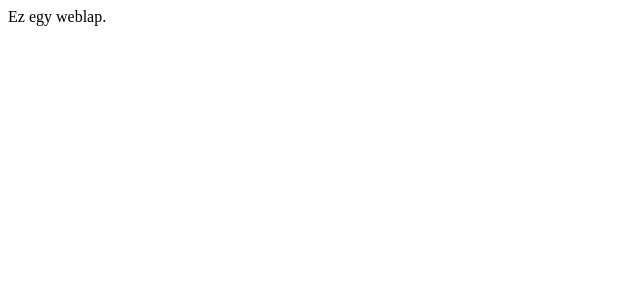
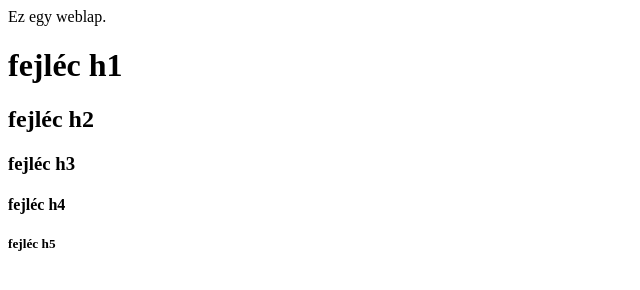
Before and after one commit to Markuszpolo/weblap, a plain HTML site: page index.html in a window 1280 px wide. Shown: the whole page, without its empty margins (0-640 px from the left). Drawn offline with Linux system fonts and the light colour scheme.

Commit message:
index modositva

```diff
--- a/index.html
+++ b/index.html
@@ -6,11 +6,11 @@
 <body>
 	<p>Ez egy weblap.
 	</p>
-
-
-
-
-
+<h1>fejléc h1</h1>
+<h2>fejléc h2</h2>
+<h3>fejléc h3</h3>
+<h4>fejléc h4</h4>
+<h5>fejléc h5</h5>
 
 
 
```
